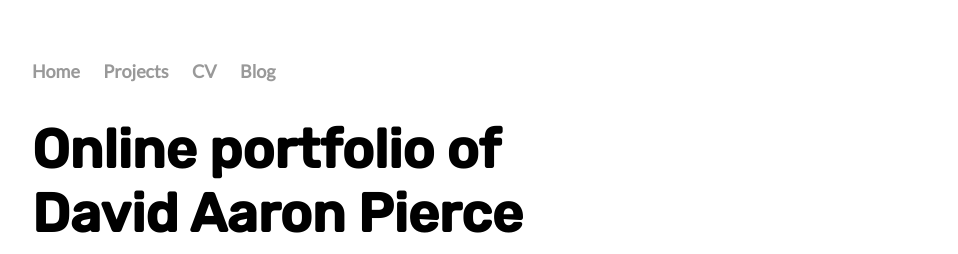
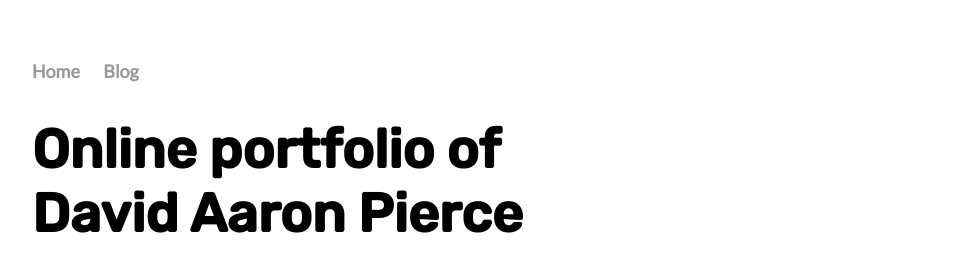
Before and after one commit to dapierce/dapierce.github.io-archive, a Jekyll site: the page built from index.html, in a window 1280 px wide. Shown: the top 254 px of the page, without its empty margins (160-1118 px from the left). Built offline with Jekyll 4.4.1, drawn with Linux system fonts in a browser that asks for light colours.

Commit message:
Update default.html

```diff
--- a/_layouts/default.html
+++ b/_layouts/default.html
@@ -12,8 +12,6 @@
 	<nav>
 		<ul>
 			<li><a href="/">Home</a></li>
-			<li><a href="/about">Projects</a></li>
-			<li><a href="/cv">CV</a></li>
 			<li><a href="/blog">Blog</a></li>
 		</ul>
 	</nav>
```
